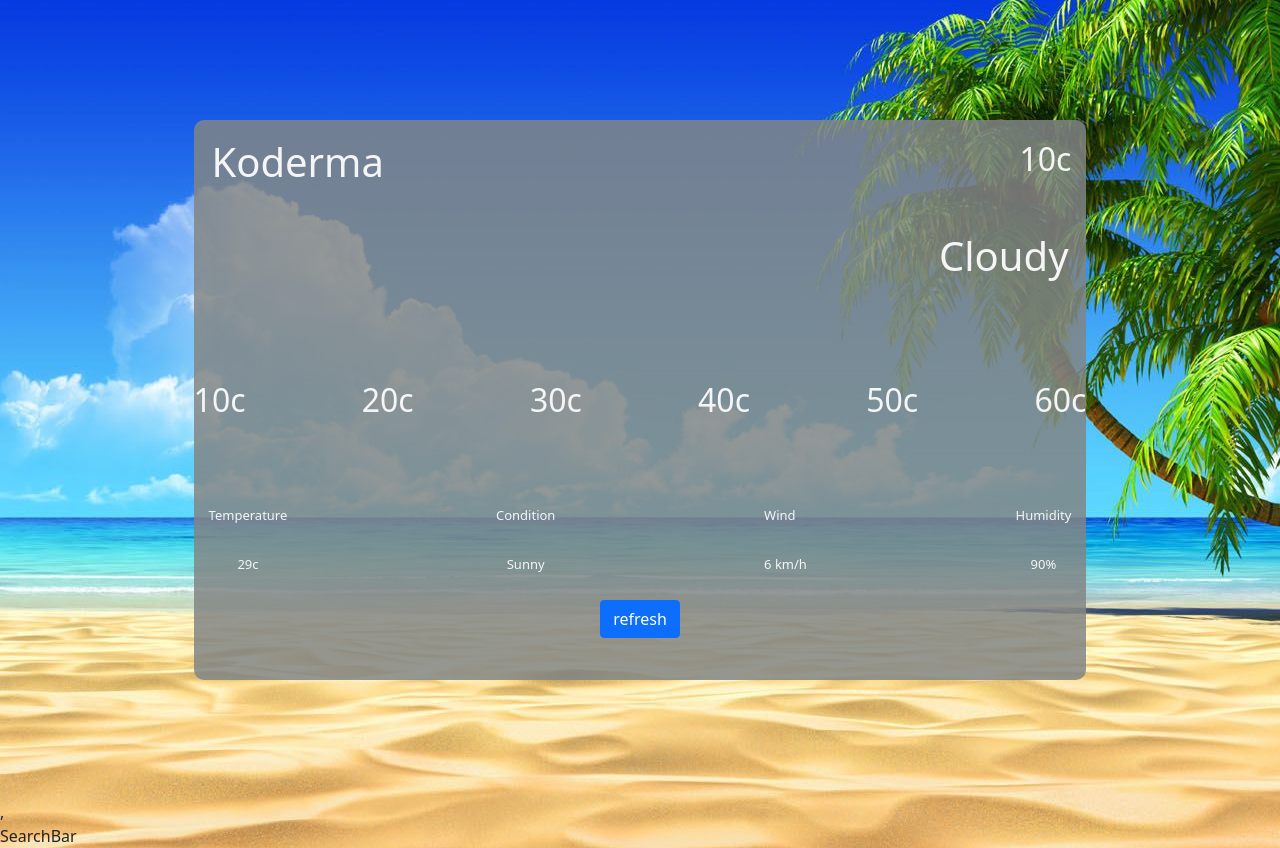
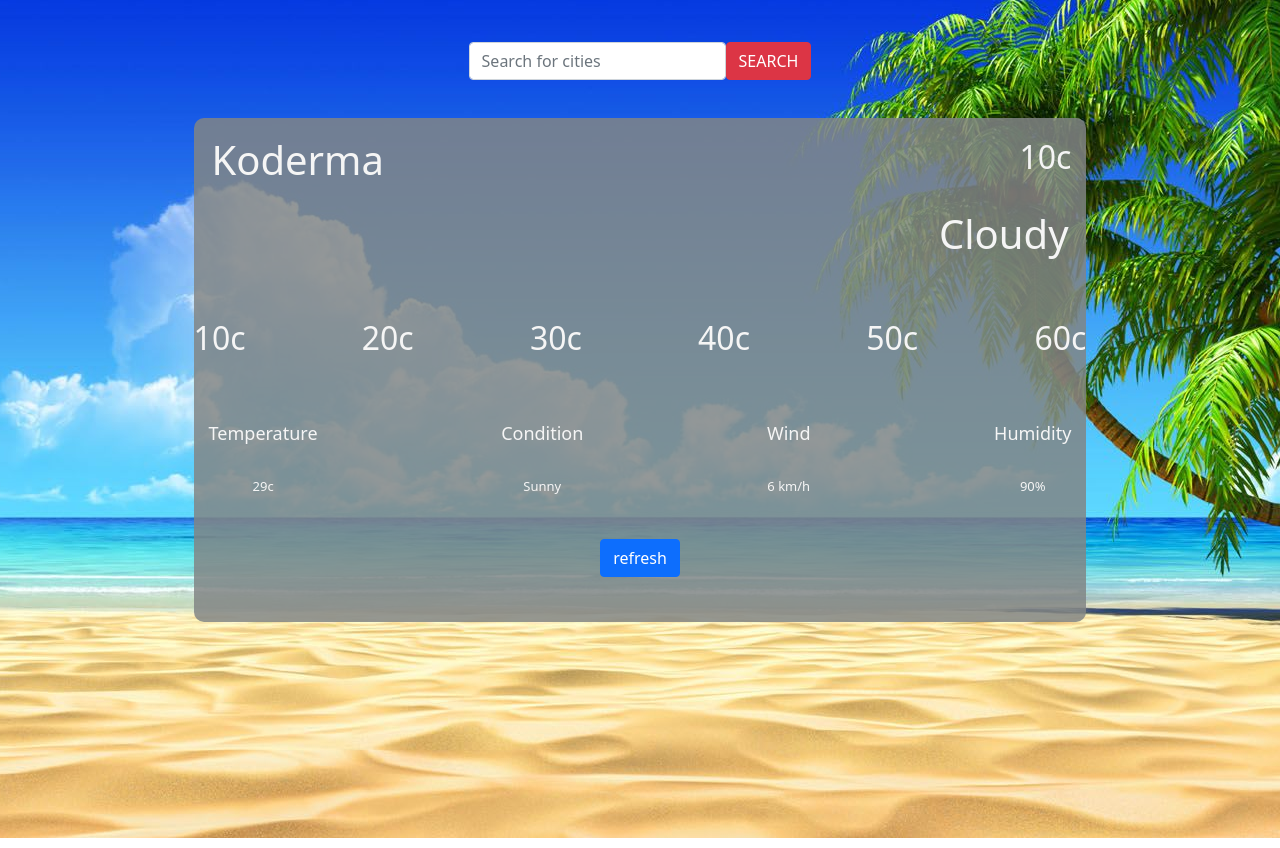
Before and after one commit to maaz619/weather-app, a React (Create React App) app: page / in a window 1280 px wide. Built offline with nearby package versions, Linux system fonts and the light colour scheme.

Commit message:
Workin on UI

```diff
--- a/src/App.js
+++ b/src/App.js
@@ -7,8 +7,8 @@ import "bootstrap/dist/css/bootstrap.min.css";
 const App = () => {
   return (
     <div id="app">
-      <WeatherBox />,
       <SearchBar />
+      <WeatherBox />
     </div>
   );
 };
--- a/src/Components/SearchBar.css
+++ b/src/Components/SearchBar.css
@@ -0,0 +1,7 @@
+.searchbox {
+  display: flex;
+  justify-content: center;
+  height: 10vh;
+  width: 100%;
+  align-items: flex-end;
+}
--- a/src/Components/SearchBar.jsx
+++ b/src/Components/SearchBar.jsx
@@ -1,6 +1,19 @@
 import React from "react";
 import "./SearchBar.css";
 
-export default () => {
-  return <div>SearchBar</div>;
+const SearchBar = () => {
+  return (
+    <div className="searchbox">
+      <div className="input">
+        <input
+          type="text"
+          className="form-control"
+          placeholder="Search for cities"
+        />
+      </div>
+      <button className="btn btn-danger">SEARCH</button>
+    </div>
+  );
 };
+
+export default SearchBar;
--- a/src/Components/Weather.css
+++ b/src/Components/Weather.css
@@ -1,8 +1,8 @@
 .container {
   display: flex;
   justify-content: center;
-  height: 100vh;
-  align-items: center;
+  height: 90vh;
+  margin-top: 3%;
 }
 .weatherbox {
   display: flex;
@@ -38,7 +38,7 @@
   flex-direction: row;
   justify-content: flex-end;
   width: 100%;
-  height: 15vh;
+  height: 10vh;
   align-items: center;
 }
 .type {
@@ -50,7 +50,7 @@
   display: flex;
   flex-direction: row;
   justify-content: space-between;
-  height: 20vh;
+  height: 15vh;
   width: 100%;
   align-items: center;
 }
@@ -75,7 +75,7 @@
 .title {
   display: flex;
   padding: 15px;
-  font-size: small;
+  font-size: large;
 }
 .value {
   display: flex;
@@ -85,6 +85,8 @@
 }
 .update-button {
   display: flex;
+  height: 10vh;
   width: 100%;
   justify-content: center;
+  align-items: center;
 }
--- a/src/Components/WeatherBox.jsx
+++ b/src/Components/WeatherBox.jsx
@@ -46,7 +46,9 @@ const WeatherBox = () => {
           ))}
         </div>
         <div className="update-button">
-          <button className="btn btn-primary"> refresh</button>
+          <div>
+            <button className="btn btn-primary"> refresh</button>
+          </div>
         </div>
       </div>
     </div>
```
